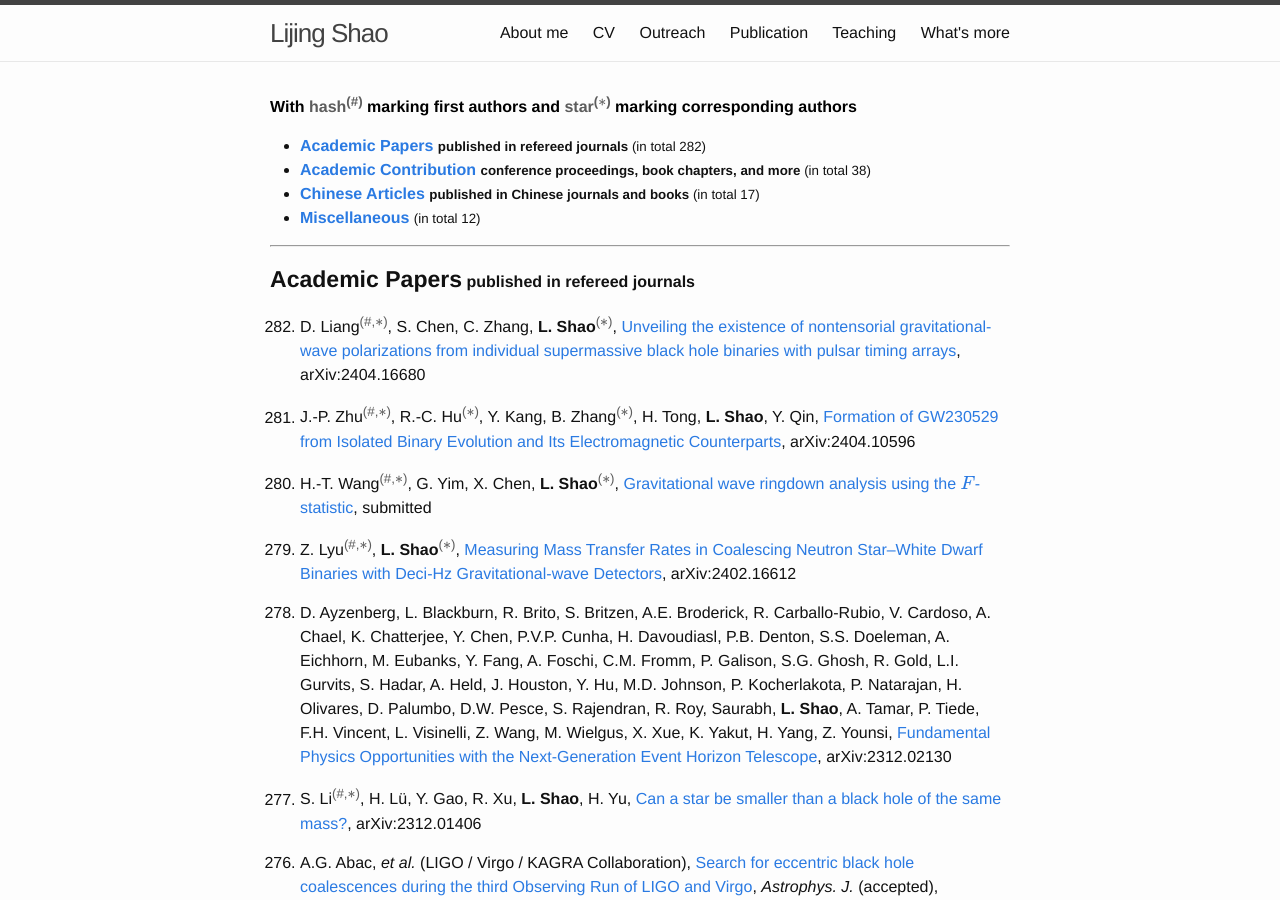
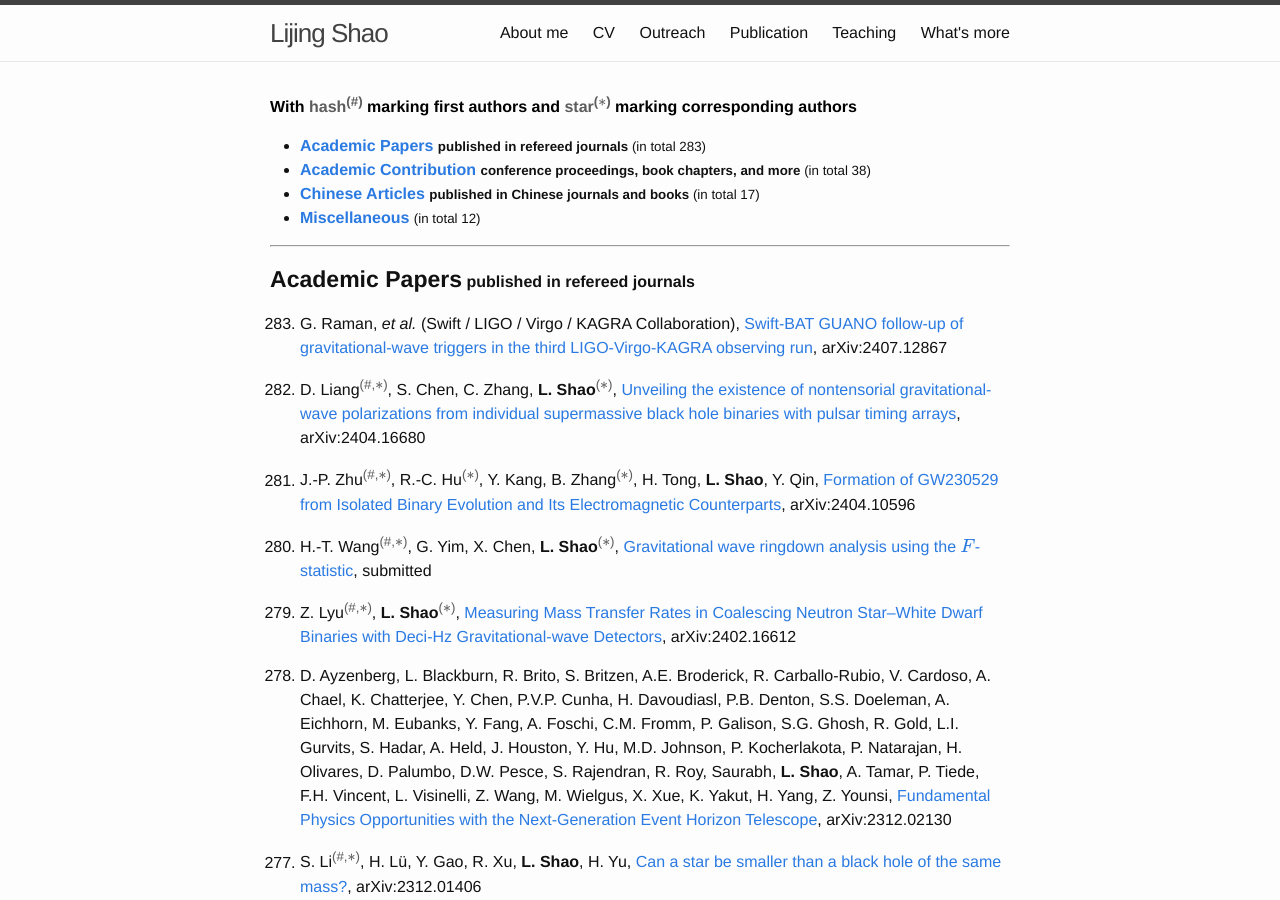
Before and after one commit to Friendshao/Friendshao.github.io, a Jekyll site: the page built from docs/publist.md, in a window 1280 px wide and 900 px high. Built offline with Jekyll 4.4.1, drawn with Linux system fonts in a browser that asks for light colours; formulas are drawn with MathJax 3.

Commit message:
Update publist.md

```diff
--- a/docs/publist.md
+++ b/docs/publist.md
@@ -9,7 +9,7 @@ layout: default
 
 <p></p>
 
-- [**Academic Papers**](#papers) <small>**published in refereed journals** (in total 282)</small>
+- [**Academic Papers**](#papers) <small>**published in refereed journals** (in total 283)</small>
 - [**Academic Contribution**](#contribution) <small>**conference proceedings, book chapters, and more** (in total 38)</small>
 - [**Chinese Articles**](#chinese) <small>**published in Chinese journals and books** (in total 17)</small>
 - [**Miscellaneous**](#misc) <small> (in total 12)</small>
@@ -20,6 +20,10 @@ layout: default
 
 <a name="papers"></a>
 <big><big>**Academic Papers**</big></big> **published in refereed journals**
+
+0. G. Raman, *et al.* (Swift / LIGO / Virgo / KAGRA Collaboration), [Swift-BAT
+   GUANO follow-up of gravitational-wave triggers in the third LIGO-Virgo-KAGRA
+observing run](https://arxiv.org/abs/2407.12867), arXiv:2407.12867
 
 0. D. Liang<font color="#5c5c5c"><sup>(#,$\ast$)</sup></font>, S. Chen, C.
 Zhang, **L. Shao**<font color="#5c5c5c"><sup>($\ast$)</sup></font>, [Unveiling
```
